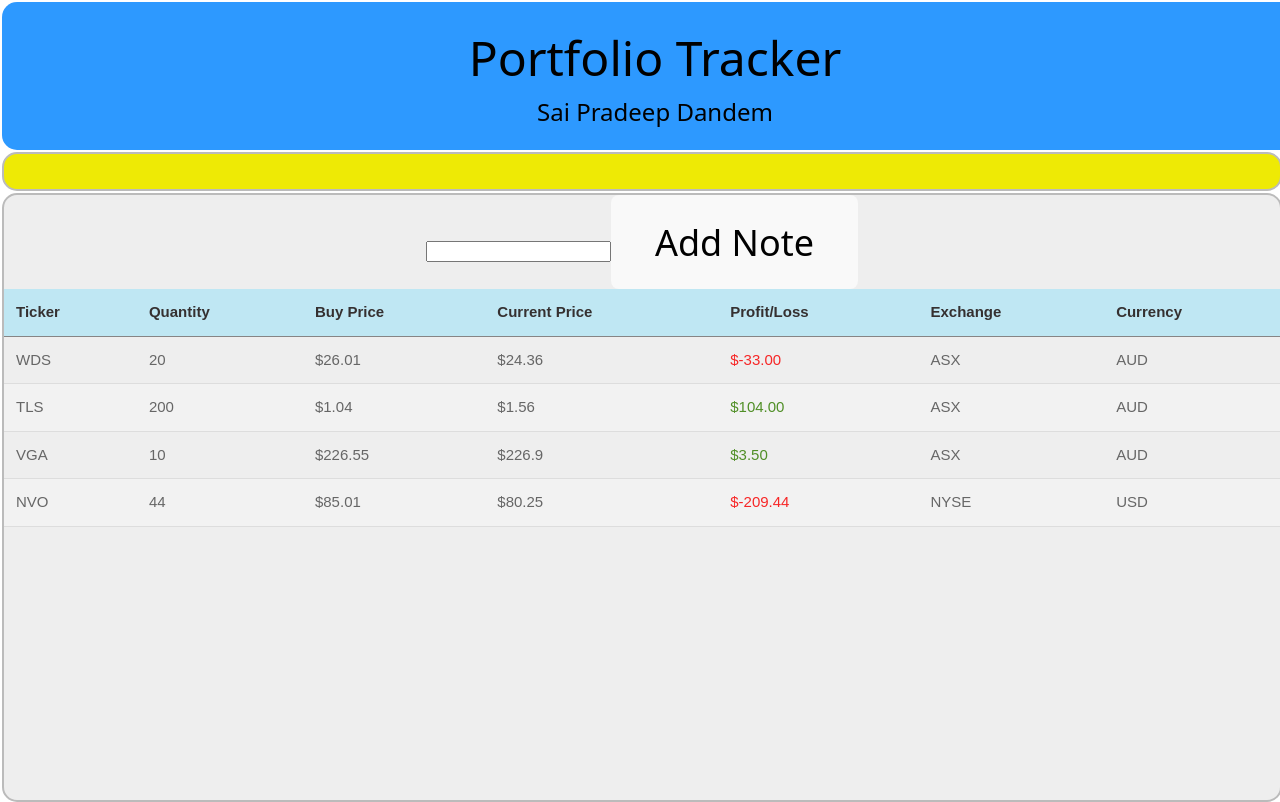
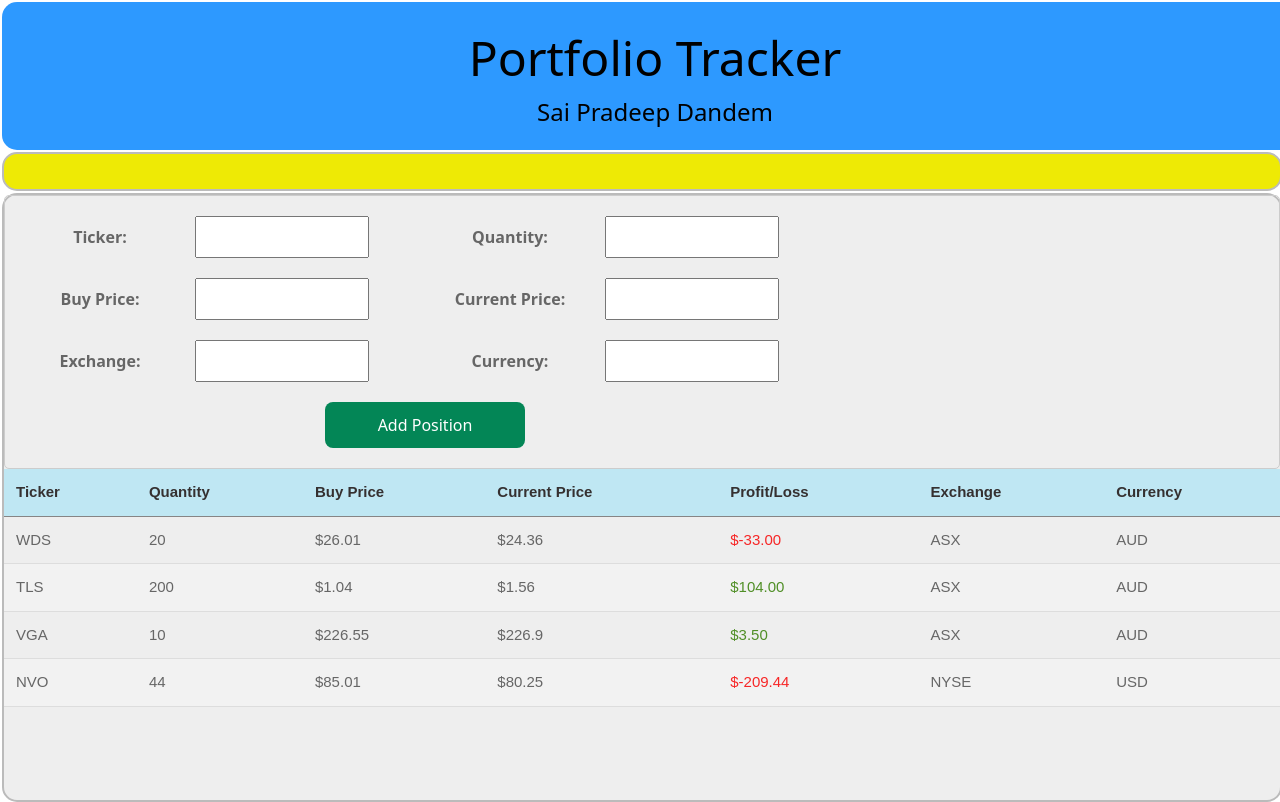
Before and after one commit to SaiPradeepDandem/portfolio-tracker-react, a React (Vite) app: page / in a window 1280 px wide. Shown: the top 802 px of the page. Built offline with nearby package versions, Linux system fonts and the light colour scheme.

Commit message:
Added form component

```diff
--- a/src/App.tsx
+++ b/src/App.tsx
@@ -2,6 +2,7 @@ import { useState, type ChangeEvent, type FormEvent } from 'react'
 import './App.css'
 import Header from './components/Header'
 import PortfolioList from './components/portfolio/PortfolioList'
+import PositionForm from './components/PositionForm'
 import { type Position } from './types/Position'
 
 function App() {
@@ -45,27 +46,13 @@ function App() {
   ]);
   console.log("Positions : ", positions)
 
-  const addPosition = (event:FormEvent) =>{
-    console.log("Event :: ", event);
-    event.preventDefault()
 
-  }
-
-  const inputChange = (event: ChangeEvent<HTMLInputElement>) =>{
-    console.log("Change Event :: ", event.target.value);
-
-  }
 
   return (
     <div className="app-root">
       <Header />
       <div className="app-content">
-        <div>
-          <form onSubmit={addPosition}>
-            <input onChange={inputChange} />
-            <button type="submit">Add Note</button>
-          </form>
-        </div>
+        <PositionForm />
         <PortfolioList rows={positions} />
       </div>
     </div>
--- a/src/components/Header.css
+++ b/src/components/Header.css
@@ -16,6 +16,7 @@
 
 .app-menu{
   height:35px;
+  min-height:35px;
   background-color: #eeea05;
   width: 100%;
   border-color: #bbb;
--- /dev/null
+++ b/src/components/PositionForm.css
@@ -0,0 +1,36 @@
+.form-grid-container {
+    font-size: 16px;
+    display: grid;
+    grid-template-columns: 150px 220px 150px 220px;
+    /* Adds space (gaps) between grid cells */
+    gap: 20px;
+    padding: 20px;
+    border: 1px solid #ccc;
+    border-radius: 5px;
+}
+
+.form-grid-container label {
+    align-self: center;
+    font-weight: 600;
+}
+
+.form-grid-container input {
+    width: 150px;
+    padding: 10px;
+    font-size: 16px;
+}
+
+.form-grid-container button {
+    width: 200px;
+    grid-column: 1 / span 4;
+    background-color: #038656;
+    color: white;
+    padding: 12px 20px;
+    border: none;
+    cursor: pointer;
+    margin: auto;
+}
+
+.form-grid-container button:hover {
+    background-color:#049c64;
+}
--- /dev/null
+++ b/src/components/PositionForm.tsx
@@ -0,0 +1,40 @@
+import './PositionForm.css'
+import { type ChangeEvent, type FormEvent } from 'react';
+
+const PositionForm = () => {
+
+    const addPosition = (event:FormEvent) =>{
+    console.log("Event :: ", event);
+    event.preventDefault()
+
+  }
+
+  const inputChange = (event: ChangeEvent<HTMLInputElement>) =>{
+    console.log("Change Event :: ", event.target.value);
+
+  }
+
+    return <form className="form-grid-container" onSubmit={addPosition}>
+            <label>Ticker:</label>
+            <input type="text" id="ticker" name="ticker" onChange={inputChange}></input>
+
+            <label>Quantity:</label>
+            <input type="number" id="quantity" name="quantity" onChange={inputChange}></input>
+
+            <label>Buy Price:</label>
+            <input type="number" id="buyPrice" name="buyPrice" onChange={inputChange}></input>
+
+            <label>Current Price:</label>
+            <input type="number" id="currentPrice" name="currentPrice" onChange={inputChange}></input>
+
+            <label>Exchange:</label>
+            <input type="text" id="exchange" name="exchange" onChange={inputChange}></input>
+
+            <label>Currency:</label>
+            <input type="text" id="currency" name="currency" onChange={inputChange}></input>
+
+            <button type="submit">Add Position</button>
+          </form>
+}
+
+export default PositionForm
```
